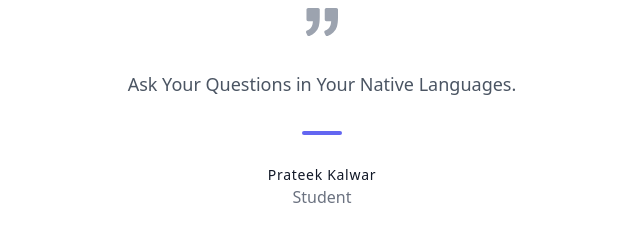
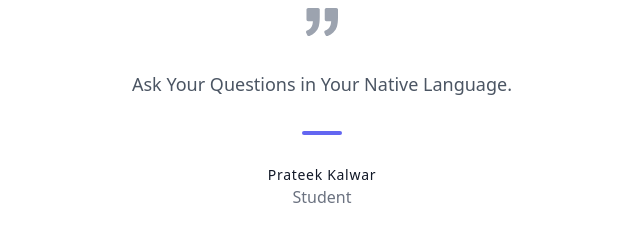
Before and after one commit to prateek-kalwar-95/BoardPrep-web, a plain HTML site: page index.html in a window 1280 px wide. Shown: the part 770-1010 px from the top of the page, 318-958 px from the left. Drawn offline with nearby package versions, Linux system fonts and the light colour scheme.

Commit message:
Change languages to language in title and about sections

```diff
--- a/index.html
+++ b/index.html
@@ -6,7 +6,7 @@
     <meta http-equiv="X-UA-Compatible" content="IE=edge">
     <meta name="viewport" content="width=device-width, initial-scale=1.0">
     <link href="https://unpkg.com/tailwindcss@^2/dist/tailwind.min.css" rel="stylesheet">
-    <title>BoardPrep - Ask Your Questions in Your Native Languages.</title>
+    <title>BoardPrep - Ask Your Questions in Your Native Language.</title>
     <link rel="icon" type="x-icon" href="/bplogo (1).png">
 </head>
 
@@ -69,7 +69,7 @@
                             </path>
                         </svg>
                         <p class="leading-relaxed text-lg">
-                            Ask Your Questions in Your Native Languages.
+                            Ask Your Questions in Your Native Language.
                         </p>
                         <span class="inline-block h-1 w-10 rounded bg-indigo-500 mt-8 mb-6"></span>
                         <h2 class="text-gray-900 font-medium title-font tracking-wider text-sm">Prateek Kalwar</h2>
```
